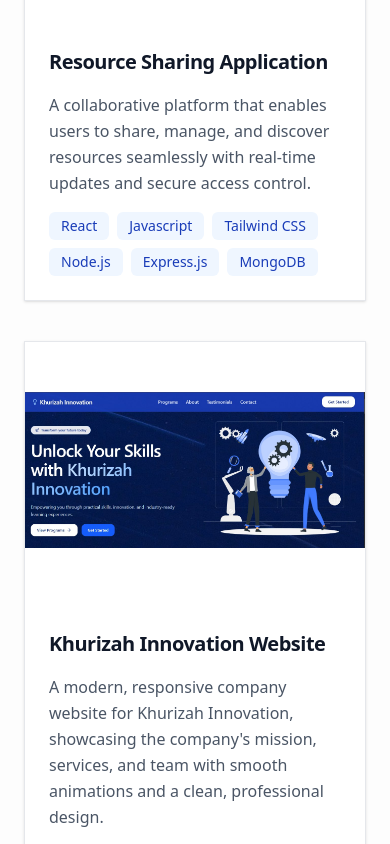
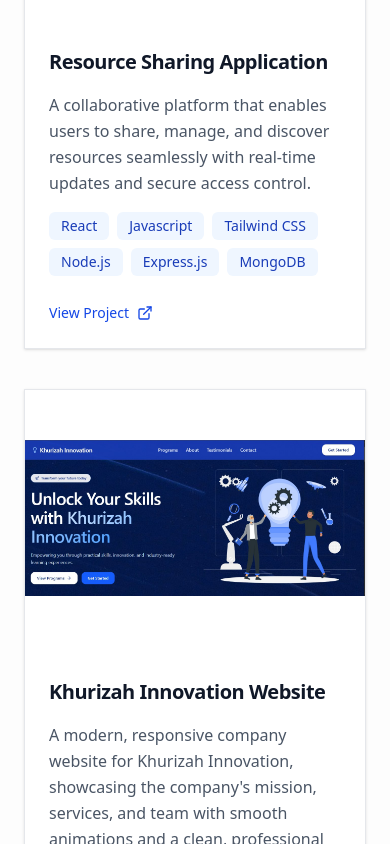
Before and after one commit to Roqeeb-dev/personal-portfolio, a Next.js app: page / in a window 390 px wide. Shown: the part 3416-4260 px from the top of the page. Built offline with nearby package versions, Linux system fonts and the light colour scheme.

Commit message:
added link for each project in mobile view

```diff
--- a/components/ProjectCard.tsx
+++ b/components/ProjectCard.tsx
@@ -85,6 +85,20 @@
                 </motion.span>
               ))}
             </div>
+
+            {project.liveLink && (
+              <div className="lg:hidden mt-6">
+                <a
+                  href={project.liveLink}
+                  target="_blank"
+                  rel="noopener noreferrer"
+                  className="inline-flex items-center gap-2 text-sm font-medium text-blue-700 hover:text-blue-900 transition-colors"
+                >
+                  View Project
+                  <ExternalLink className="w-4 h-4" />
+                </a>
+              </div>
+            )}
           </section>
         </motion.article>
       ))}
--- a/lib/data.ts
+++ b/lib/data.ts
@@ -98,11 +98,11 @@
   { text: "TypeScript", proficiency: 75 },
   { text: "React", proficiency: 80 },
   { text: "Next.js", proficiency: 70 },
-  { text: "Node.js", proficiency: 60 },
-  { text: "Express.js", proficiency: 60 },
+  { text: "Node.js", proficiency: 70 },
+  { text: "Express.js", proficiency: 70 },
   { text: "MongoDB", proficiency: 60 },
-  { text: "Git", proficiency: 60 },
-  { text: "RESTful APIs", proficiency: 60 },
+  { text: "Git", proficiency: 75 },
+  { text: "RESTful APIs", proficiency: 70 },
 ];
 
 export const ReasonsData = [
```
